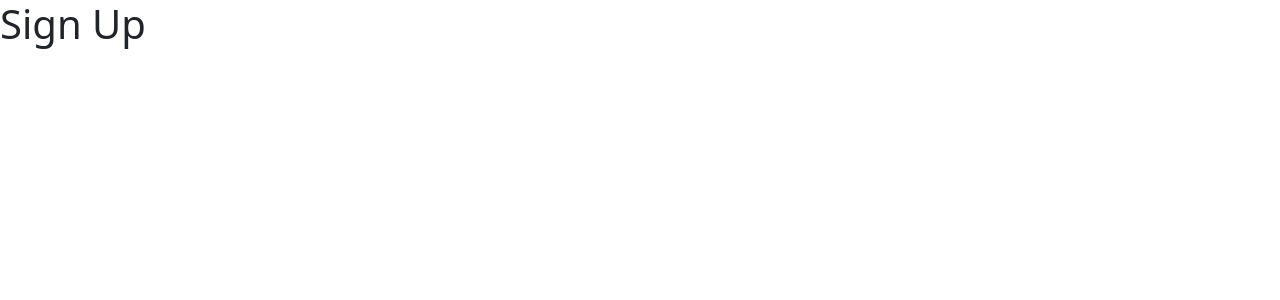
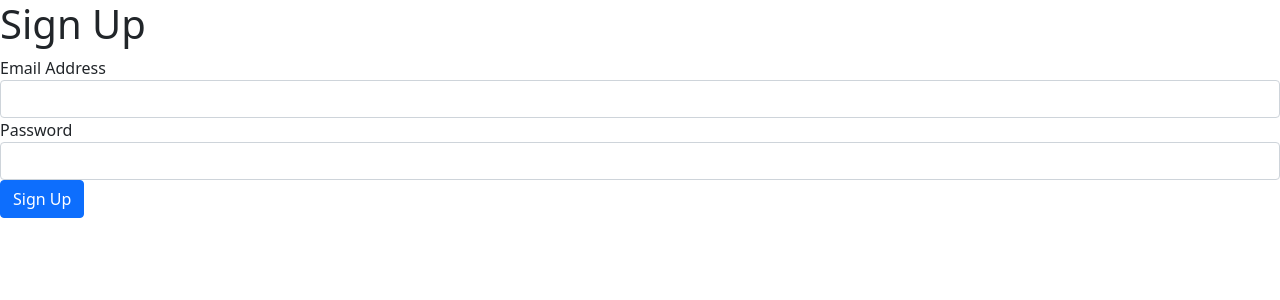
Before and after one commit to edumueller/ticketing-client, a Next.js app: page /signup in a window 1280 px wide. Shown: the top 300 px of the page. Built offline with nearby package versions, Linux system fonts and the light colour scheme.

Commit message:
feat(signup): add form

```diff
--- a/pages/signup.js
+++ b/pages/signup.js
@@ -2,6 +2,15 @@
   return (
     <form>
       <h1>Sign Up</h1>
+      <div className="form-group">
+        <label>Email Address</label>
+        <input className="form-control" />
+      </div>
+      <div className="form-group">
+        <label>Password</label>
+        <input type="password" className="form-control" />
+      </div>
+      <button className="btn btn-primary">Sign Up</button>
     </form>
   );
 };
```
